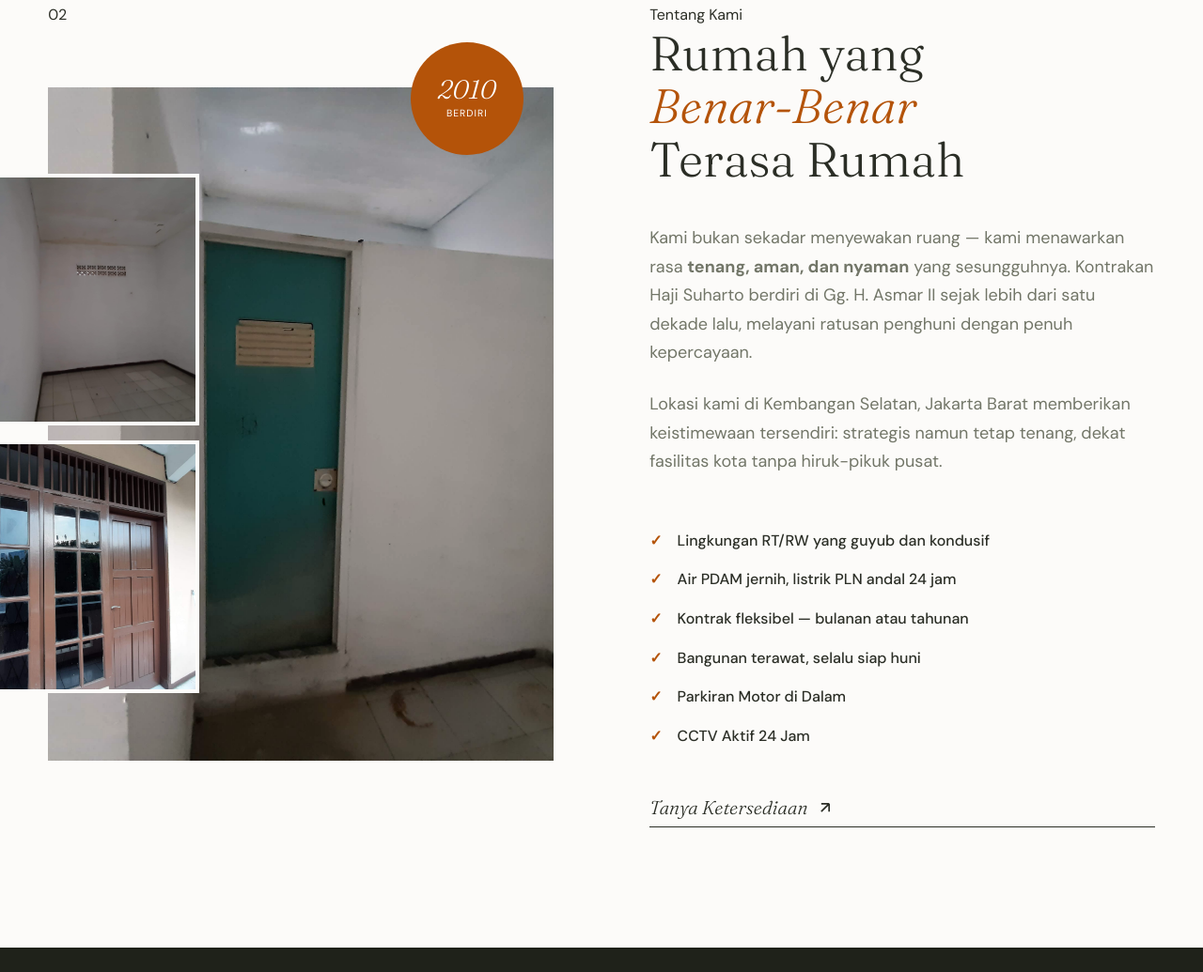
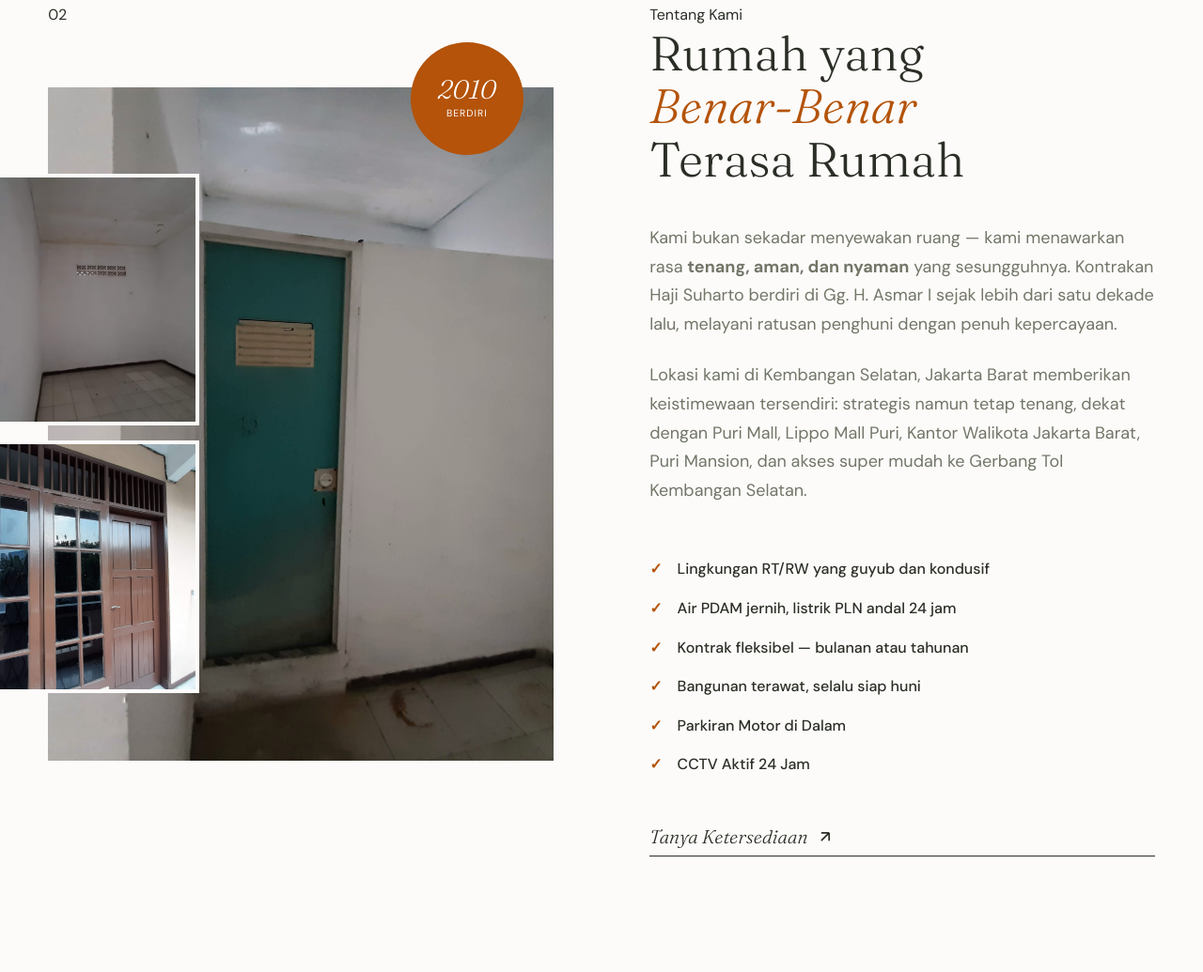
Before and after one commit to AzzikraPraqastaKusuma123/kontrakan-haji-suharto, a website: page src/views/index.html in a window 1280 px wide. Shown: the part 1146-2181 px from the top of the page at 94% size. Drawn offline with Linux system fonts and the light colour scheme.

Commit message:
content: update about section text with exact local landmarks

```diff
--- a/src/views/index.html
+++ b/src/views/index.html
@@ -172,10 +172,11 @@
             <div class="t-eyebrow"><span></span>Tentang Kami</div>
             <h2 class="t-title">Rumah yang<br /><em>Benar-Benar</em><br />Terasa Rumah</h2>
             <p class="t-body">Kami bukan sekadar menyewakan ruang — kami menawarkan rasa <strong>tenang, aman, dan
-                    nyaman</strong> yang sesungguhnya. Kontrakan Haji Suharto berdiri di Gg. H. Asmar II sejak lebih
+                    nyaman</strong> yang sesungguhnya. Kontrakan Haji Suharto berdiri di Gg. H. Asmar I sejak lebih
                 dari satu dekade lalu, melayani ratusan penghuni dengan penuh kepercayaan.</p>
             <p class="t-body">Lokasi kami di Kembangan Selatan, Jakarta Barat memberikan keistimewaan tersendiri:
-                strategis namun tetap tenang, dekat fasilitas kota tanpa hiruk-pikuk pusat.</p>
+                strategis namun tetap tenang, dekat dengan Puri Mall, Lippo Mall Puri, Kantor Walikota Jakarta Barat,
+                Puri Mansion, dan akses super mudah ke Gerbang Tol Kembangan Selatan.</p>
             <div class="t-checks">
                 <div class="tc-item">
                     <div class="tc-mark">✓</div><span>Lingkungan RT/RW yang guyub dan kondusif</span>
```
